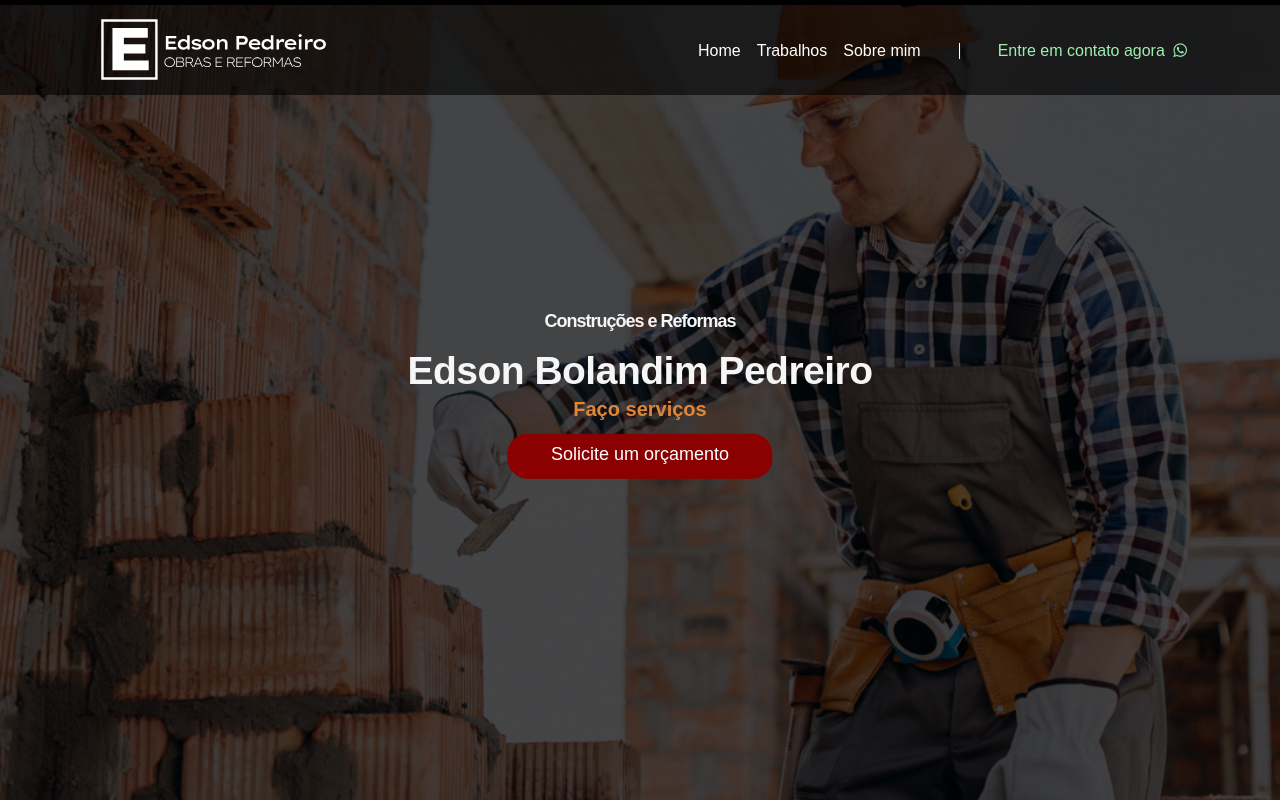
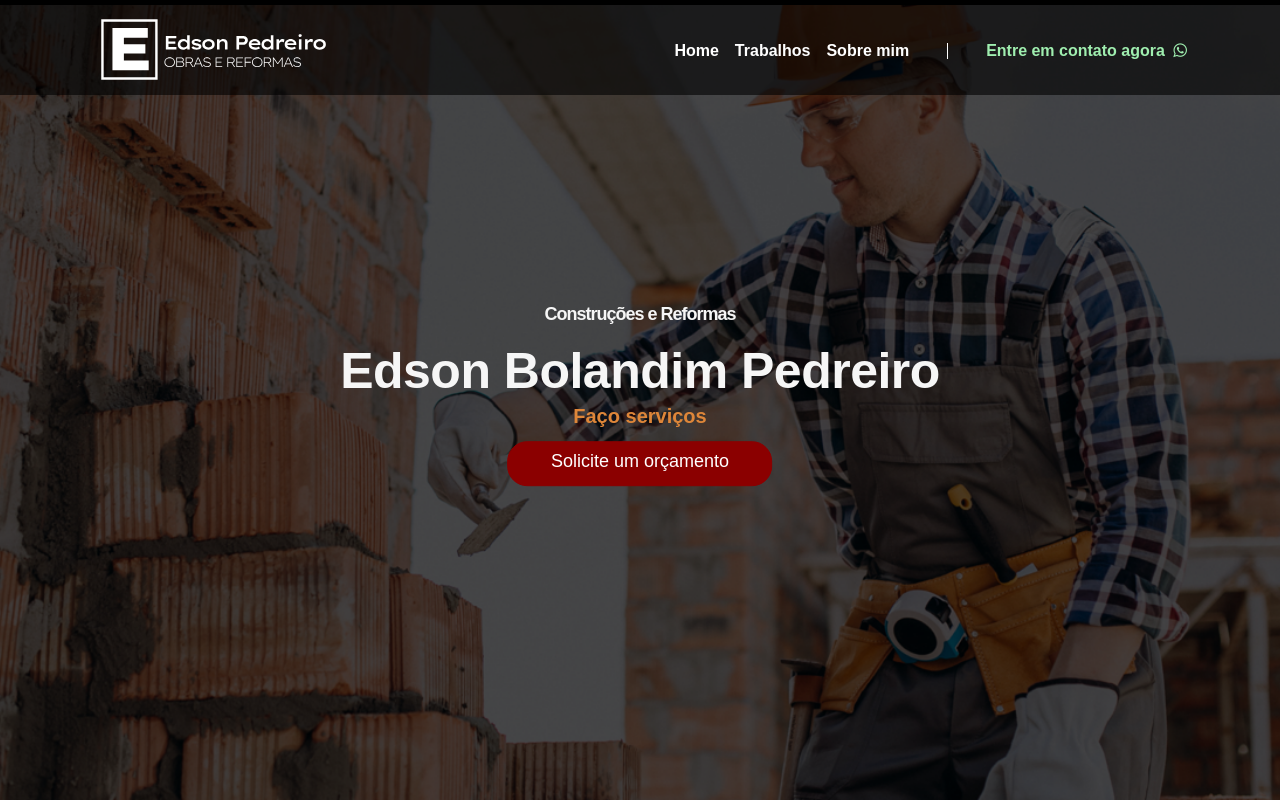
Before and after one commit to abnerbolandim/Portfolio-Edson, a plain HTML site: page index.html in a window 1280 px wide. Shown: the top 802 px of the page. Drawn offline with nearby package versions, Linux system fonts and the light colour scheme.

Commit message:
Update styles

```diff
--- a/css/navbar.css
+++ b/css/navbar.css
@@ -26,7 +26,7 @@ nav.navbar-transparent {
 .navbar-light .navbar-nav .nav-link {
 	color: white;
 	transition: 0.3s;
-
+	font-weight: 600;
 }
 
 .navbar-light .navbar-nav .nav-contact {
@@ -41,7 +41,7 @@ nav.navbar-transparent {
 .navbar-light .navbar-nav .nav-contact:hover {
 	color: #1ad03f;
 	transition: 0.3s;
-	transform: scale(1.05);
+	transform: scale(1.1);
 }
 
 .navbar-light .navbar-toggler {
--- a/css/portfolio-principal.css
+++ b/css/portfolio-principal.css
@@ -32,7 +32,7 @@
 }
 
 .portfolio-title2 {
-	font-size: 39px;
+	font-size: 50px;
 	margin-bottom: 0px;
 	font-weight: 700;
 	color: #f6f6f6;
```
